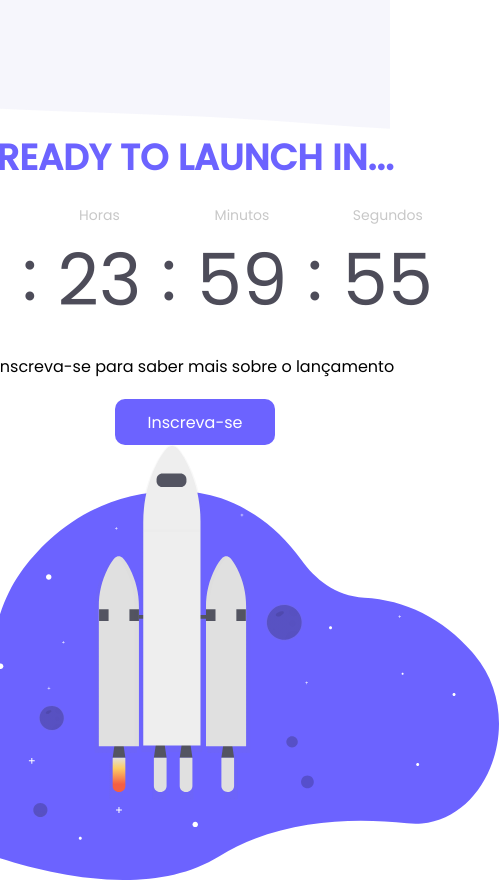
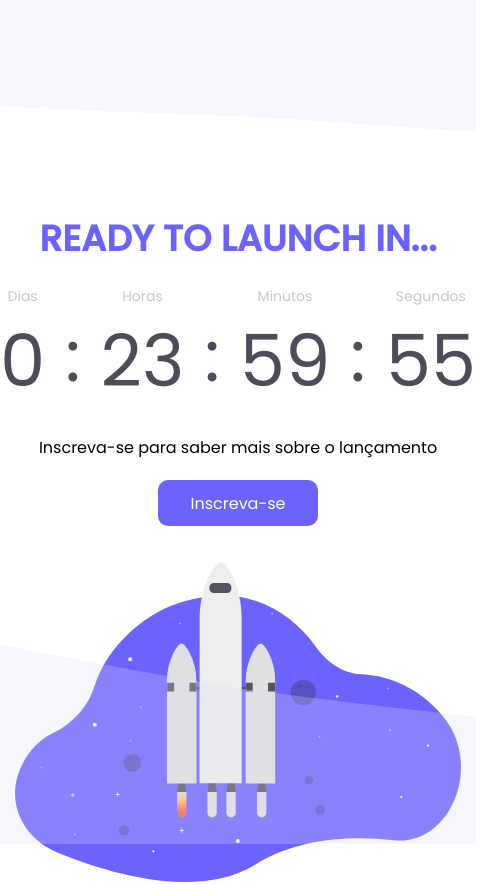
Before and after one commit to Sabrina1408/Countdown-Js, a plain HTML site: page index.html in a window 390 px wide. Shown: the whole page, 499 px wide, since content can reach past the window. Drawn offline with Linux system fonts and the light colour scheme.

Commit message:
responsive img

```diff
--- a/assets/css/page.css
+++ b/assets/css/page.css
@@ -3,15 +3,16 @@
 
 body {
   height: 100%;
-  display: flex;
-  flex-direction: column;
+  display: grid;
+  grid-template-rows: 25vh 50vh 25vh;
 }
 header {
-  height: 130px;
+
   background-image: url("../images/top-image.svg");
   /* background-image: url("../images/bottom-image.svg"); */
   background-repeat: no-repeat;
-  background-position: top;
+  background-position: center top; /* ? */
+  grid-row: 1/1;
 }
 main {
   display: flex;
@@ -19,6 +20,7 @@ main {
   align-items: center;
   flex-wrap: wrap;
   gap: 5%; /* mudar pra mobile */
+  grid-row: 2/2;
 }
 .cSection-text-form {
   display: flex;
@@ -54,6 +56,10 @@ h1 {
   padding: 0px 15px 5px 15px;
 }
 
+.cSection-text-form input {
+  border-radius: 10px;
+  color: var(--purple);
+}
 .cSection-text-form .cBtn-release, .cSection-text-form .cPrimaryForm .cBtn-submit {
   background-color: var(--purple);
   width: 160px;
@@ -64,16 +70,28 @@ h1 {
   font-size: 16px;
   font-weight: 400;
 }
-.cBtn-submit {
+.cSection-text-form .cBtn-submit {
   margin-top: 20px;
 }
 .cSection-text-form .cBtn-release:hover, .cSection-text-form .cPrimaryForm .cBtn-submit:hover {
   cursor: pointer;
 }
 
+.rocket {
+  width: 100%;
+ /*  padding: 15px 15px; */
+}
+
 footer {
-  height: 130px;
   background-image: url("../images/bottom-image.svg");
   background-repeat: no-repeat;
-  background-position: bottom;
+  background-position:  bottom;
+  grid-row: 3/3;
+  /* height: 130px; */
 }
+
+@media (max-width: 1195px) {
+  .rocket {
+    padding: 15px 15px;
+  }
+}
--- a/index.html
+++ b/index.html
@@ -50,7 +50,9 @@
       </form>
       <button class="cBtn-release">Inscreva-se</button> <!-- form sem hidden -->
     </section>
-    <section><img src="assets/images/rocket.svg" alt="rocket"></section>
+    <section>
+      <img class="rocket" src="assets/images/rocket.svg" alt="rocket">
+    </section>
   </main>
   <footer></footer>
   <script src="assets/scripts/script.js"></script>
```
